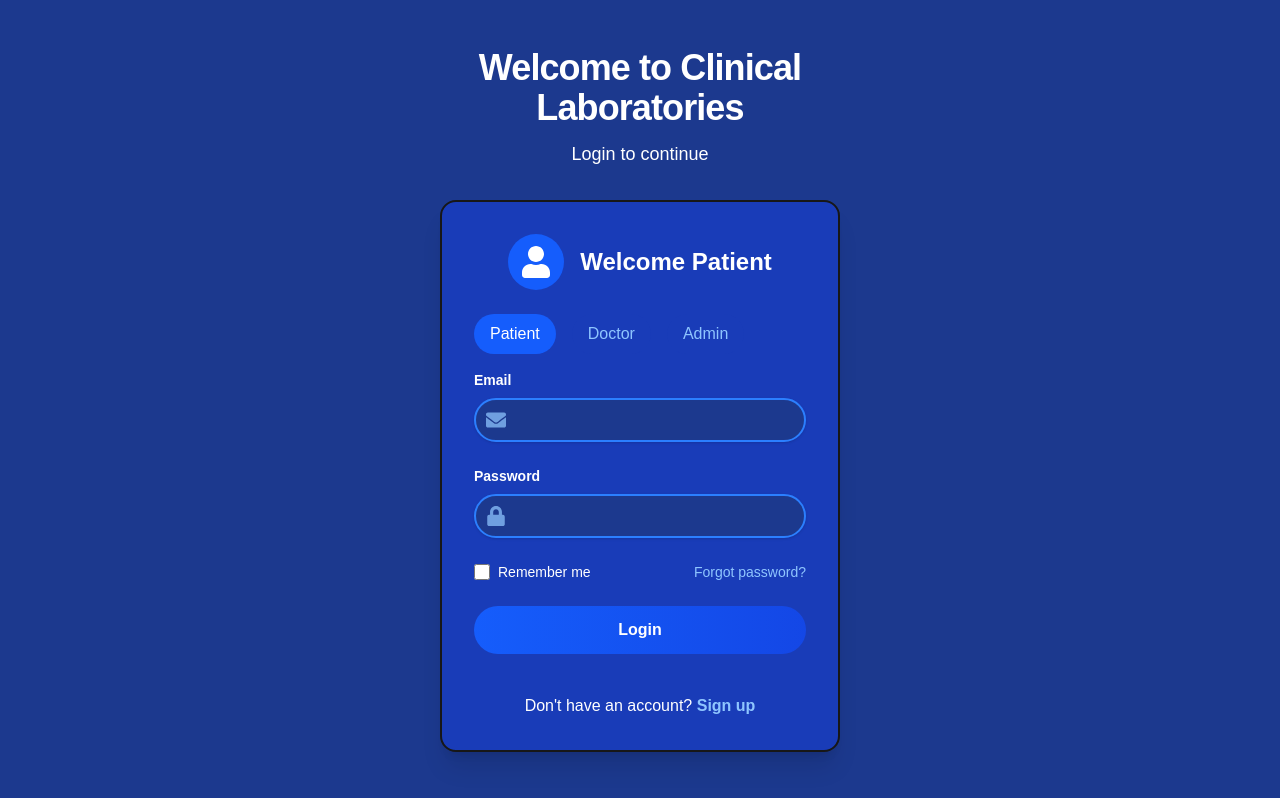
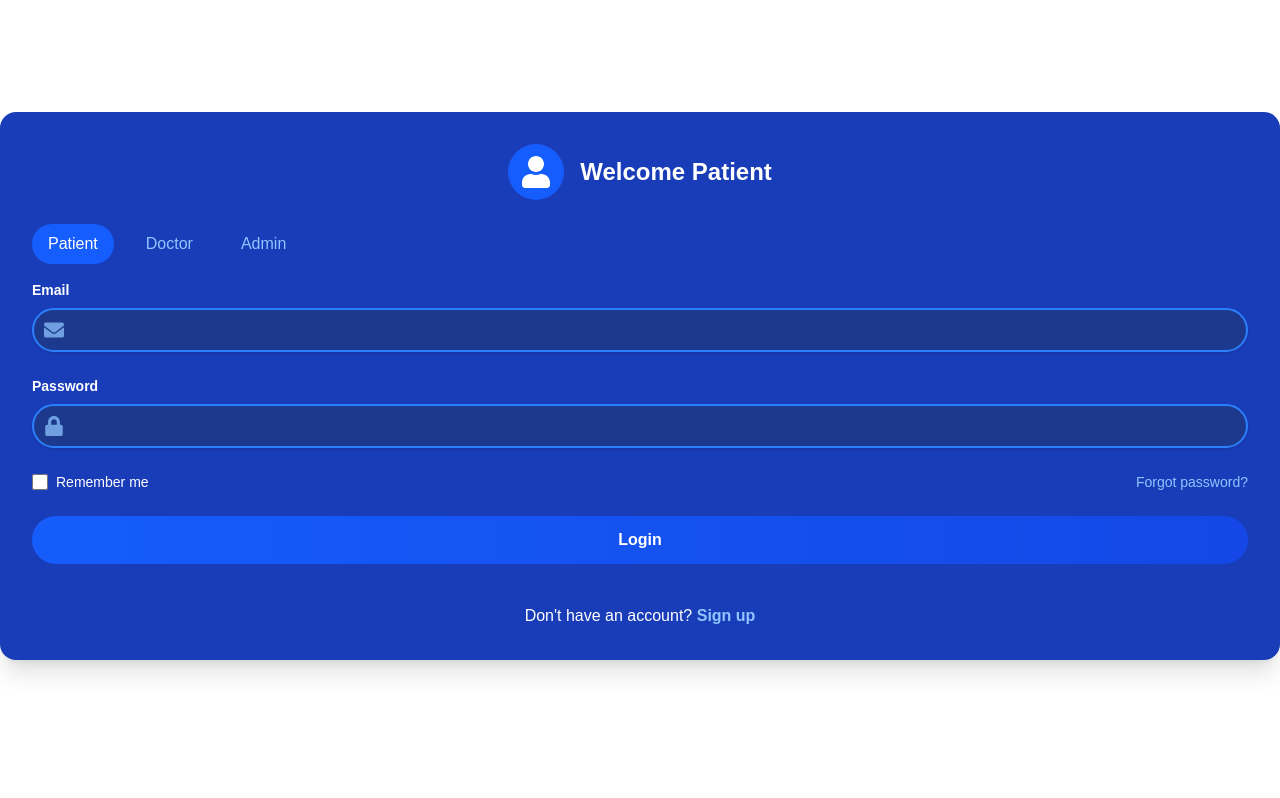
Before and after one commit to Sparta503/hospital-management-system, a Next.js app: page / in a window 1280 px wide. Built offline with nearby package versions, Linux system fonts and the light colour scheme.

Commit message:
Update login.tsx

```diff
--- a/src/app/login.tsx
+++ b/src/app/login.tsx
@@ -73,8 +73,7 @@ export default function LoginForm() {
     rgba(30,64,175,0) 100%) 1`;
 
   return (
-    <div className="w-full h-screen bg-blue-900 flex items-center justify-center">
-      <div className="w-full max-w-md mx-auto p-6">
+    <>
       <div className="text-center mb-8">
         <h1 className="text-4xl font-extrabold text-white mb-3 tracking-tight">
           Welcome to Clinical Laboratories
@@ -87,18 +86,26 @@ export default function LoginForm() {
         onMouseMove={handleMouseMove}
         onMouseLeave={() => setBorderPosition({ x: 50, y: 50 })}
         onSubmit={handleSubmit}
-          className="w-full space-y-6 bg-blue-800 p-8 shadow-xl border-2 relative overflow-hidden rounded-2xl"
+        className="w-full space-y-6 bg-blue-800 p-8 shadow-xl relative overflow-hidden rounded-2xl"
         style={{
-            border: `2px solid ${borderImage}`,
+          // Remove the border property from here!
         }}
       >
+        {/* Magic border */}
         <span
-            className="pointer-events-none absolute inset-0"
+          className="pointer-events-none absolute inset-0 z-20"
           aria-hidden
           style={{
             borderRadius: '1rem',
-              border: `2px solid ${borderImage}`,
-              zIndex: 0,
+            border: '2px solid transparent',
+            background: borderImage,
+            WebkitMask:
+              'linear-gradient(#fff 0 0) content-box, linear-gradient(#fff 0 0)',
+            WebkitMaskComposite: 'xor',
+            maskComposite: 'exclude',
+            zIndex: 1,
+            transition: 'background 0.2s',
+            // The border is only visible, not solid, and follows the mouse
           }}
         />
 
@@ -243,7 +250,6 @@ export default function LoginForm() {
           </p>
         </div>
       </form>
-      </div>
-    </div>
+    </>
   );
 }
```
Lines whose indentation alone changed are shown as unchanged.
